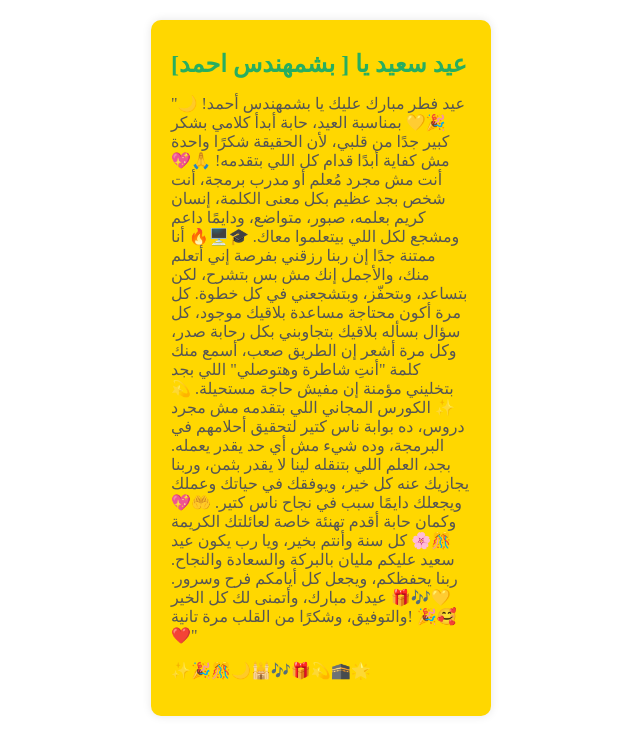
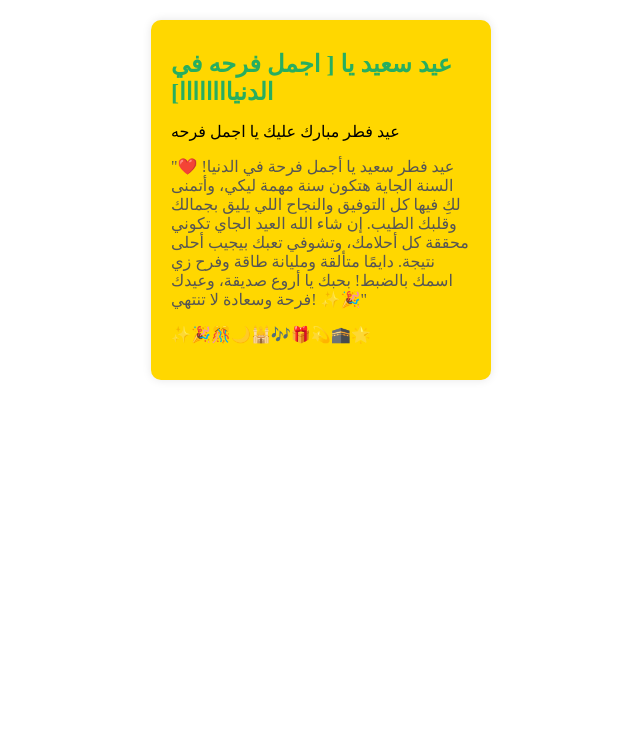
Before and after one commit to nerminawad/Eid-greeting, a plain HTML site: page index.html in a window 1280 px wide. Shown: the whole page, without its empty margins (319-959 px from the left). Drawn offline with Linux system fonts and the light colour scheme.

Commit message:
Update index.html

```diff
--- a/index.html
+++ b/index.html
@@ -33,18 +33,10 @@
 <body>
 
     <div class="card">
-        <h2>عيد سعيد يا [ بشمهندس احمد]</h2>
-        <p> "عيد فطر مبارك عليك يا بشمهندس أحمد! 🌙🎉💛
-
-بمناسبة العيد، حابة أبدأ كلامي بشكر كبير جدًا من قلبي، لأن الحقيقة شكرًا واحدة مش كفاية أبدًا قدام كل اللي بتقدمه! 🙏💖 أنت مش مجرد مُعلم أو مدرب برمجة، أنت شخص بجد عظيم بكل معنى الكلمة، إنسان كريم بعلمه، صبور، متواضع، ودايمًا داعم ومشجع لكل اللي بيتعلموا معاك. 🎓🖥️🔥
-
-أنا ممتنة جدًا إن ربنا رزقني بفرصة إني أتعلم منك، والأجمل إنك مش بس بتشرح، لكن بتساعد، وبتحفّز، وبتشجعني في كل خطوة. كل مرة أكون محتاجة مساعدة بلاقيك موجود، كل سؤال بسأله بلاقيك بتجاوبني بكل رحابة صدر، وكل مرة أشعر إن الطريق صعب، أسمع منك كلمة "أنتِ شاطرة وهتوصلي" اللي بجد بتخليني مؤمنة إن مفيش حاجة مستحيلة. 💫✨
-
-الكورس المجاني اللي بتقدمه مش مجرد دروس، ده بوابة ناس كتير لتحقيق أحلامهم في البرمجة، وده شيء مش أي حد يقدر يعمله. بجد، العلم اللي بتنقله لينا لا يقدر بثمن، وربنا يجازيك عنه كل خير، ويوفقك في حياتك وعملك ويجعلك دايمًا سبب في نجاح ناس كتير. 🤲💖
-
-وكمان حابة أقدم تهنئة خاصة لعائلتك الكريمة 🎊🌸 كل سنة وأنتم بخير، ويا رب يكون عيد سعيد عليكم مليان بالبركة والسعادة والنجاح. ربنا يحفظكم، ويجعل كل أيامكم فرح وسرور. 💛🎶🎁
-
-عيدك مبارك، وأتمنى لك كل الخير والتوفيق، وشكرًا من القلب مرة تانية! 🎉🥰❤️"</p>
+        <h2>عيد سعيد يا [ اجمل فرحه في الدنياااااااا]</h2>
+   <p></p> عيد فطر مبارك عليك يا اجمل  فرحه<p>
+       <p>"عيد فطر سعيد يا أجمل فرحة في الدنيا! ❤️ السنة الجاية هتكون سنة مهمة ليكي، وأتمنى لكِ فيها كل التوفيق والنجاح اللي يليق بجمالك وقلبك الطيب. إن شاء الله العيد الجاي تكوني محققة كل أحلامك، وتشوفي تعبك بيجيب أحلى نتيجة. دايمًا متألقة ومليانة طاقة وفرح زي اسمك بالضبط! بحبك يا أروع صديقة، وعيدك فرحة وسعادة لا تنتهي! ✨🎉"
+ <p>
         <p>✨🎉🎊🌙🕌🎶🎁💫🕋🌟</p>
     </div>
 
```
